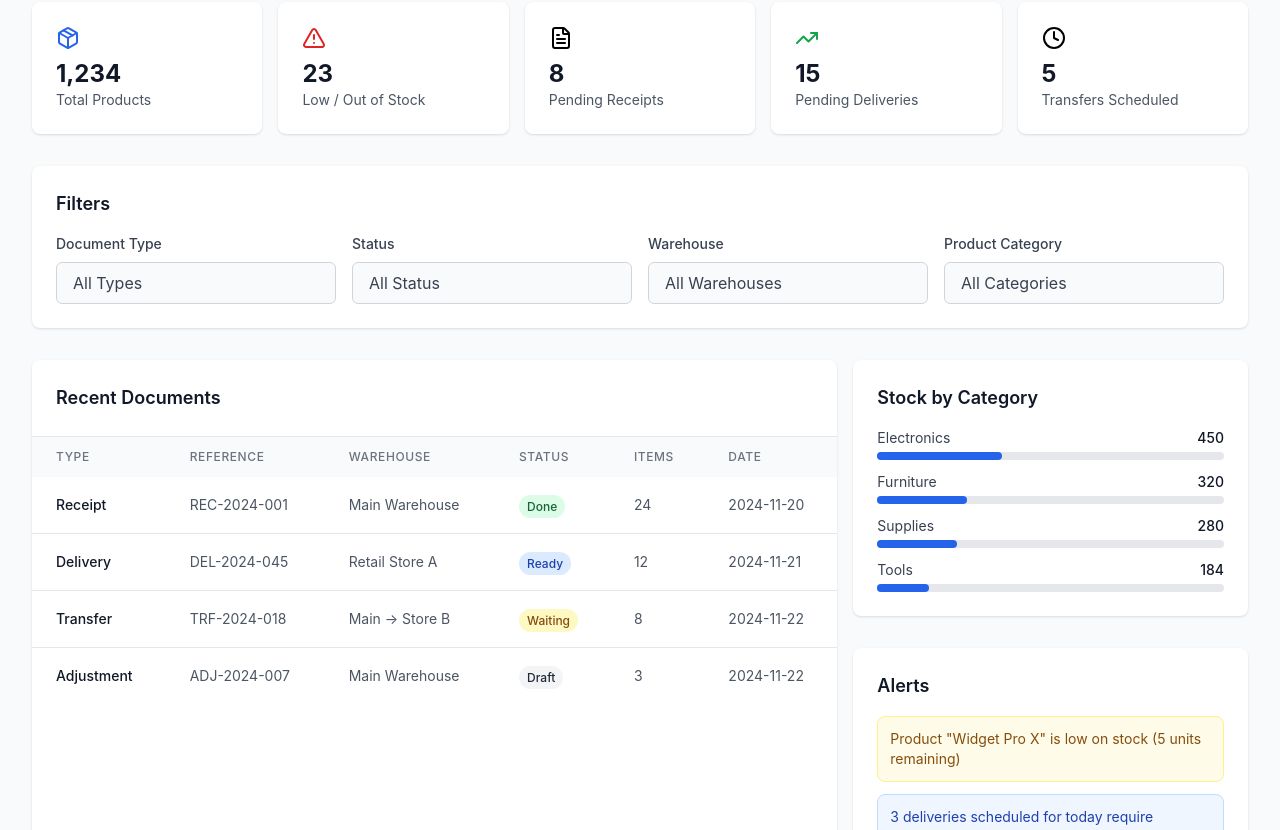
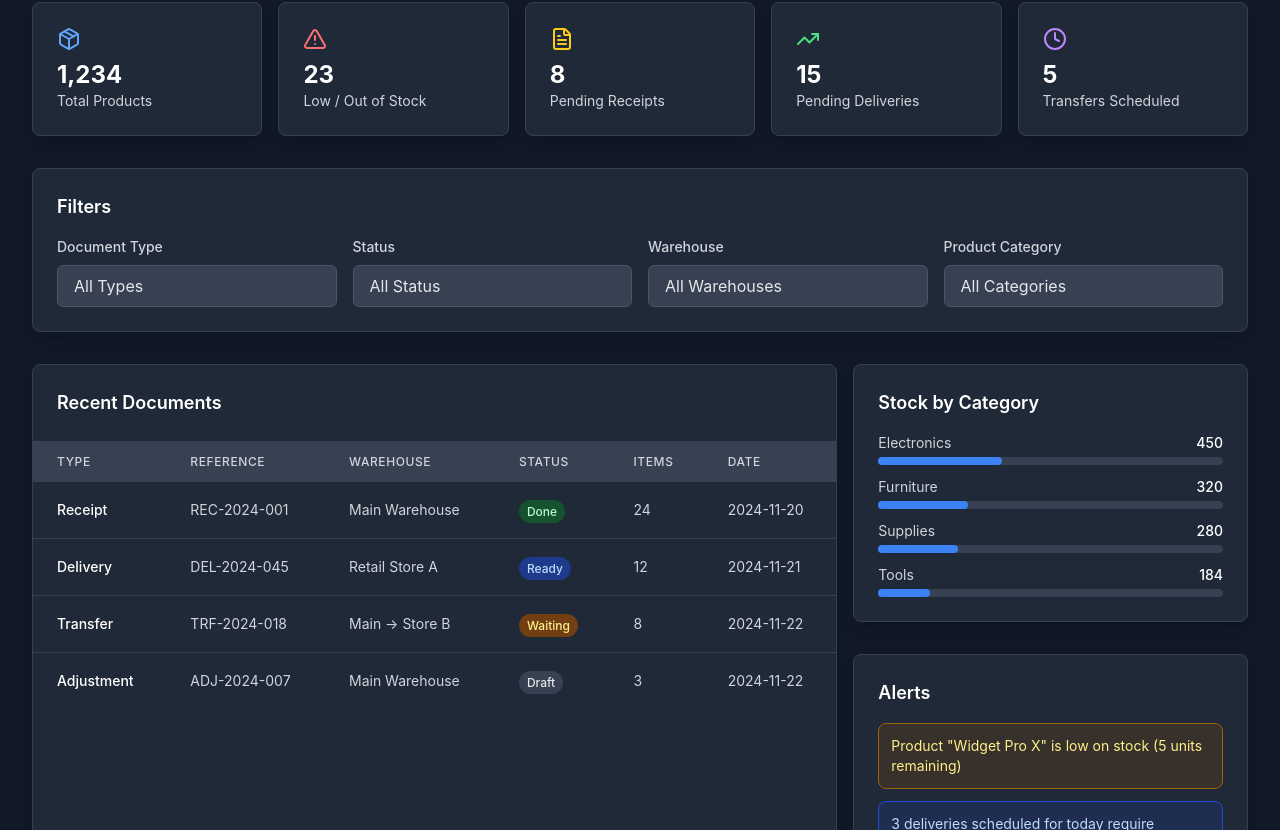
Before and after one commit to Darshanh20/ODDOxSPIT, a React (Vite) app in the folder client/: page / in a window 1280 px wide. Shown: the part 1350-2180 px from the top of the page. Built offline with nearby package versions, Linux system fonts and the light colour scheme.

Commit message:
feat: enhance DashboardSnapshot and Landing components for dark mode support

```diff
--- a/client/src/components/DashboardSnapshot.jsx
+++ b/client/src/components/DashboardSnapshot.jsx
@@ -24,8 +24,10 @@
 
 import React, { useState } from 'react'
 import { Package, AlertTriangle, FileText, TrendingUp, Clock } from 'lucide-react'
+import { useTheme } from '../contexts/ThemeContext'
 
 export default function DashboardSnapshot() {
+  const { theme } = useTheme()
   // Mock data for demonstration
   const kpis = [
     { label: 'Total Products', value: '1,234', icon: Package, color: 'blue' },
@@ -60,6 +62,16 @@ export default function DashboardSnapshot() {
 
   // Status badge color helper
   const getStatusColor = (status) => {
+    if (theme === 'dark') {
+      const colors = {
+        Done: 'bg-green-900 text-green-200',
+        Ready: 'bg-blue-900 text-blue-200',
+        Waiting: 'bg-yellow-900 text-yellow-200',
+        Draft: 'bg-gray-700 text-gray-200',
+        Canceled: 'bg-red-900 text-red-200'
+      }
+      return colors[status] || 'bg-gray-700 text-gray-200'
+    } else {
       const colors = {
         Done: 'bg-green-100 text-green-800',
         Ready: 'bg-blue-100 text-blue-800',
@@ -69,8 +81,17 @@ export default function DashboardSnapshot() {
       }
       return colors[status] || 'bg-gray-100 text-gray-800'
     }
+  }
 
   const getAlertColor = (type) => {
+    if (theme === 'dark') {
+      const colors = {
+        warning: 'bg-yellow-900/30 border-yellow-700 text-yellow-200',
+        info: 'bg-blue-900/30 border-blue-700 text-blue-200',
+        success: 'bg-green-900/30 border-green-700 text-green-200'
+      }
+      return colors[type] || 'bg-gray-800 border-gray-700 text-gray-200'
+    } else {
       const colors = {
         warning: 'bg-yellow-50 border-yellow-200 text-yellow-800',
         info: 'bg-blue-50 border-blue-200 text-blue-800',
@@ -78,16 +99,17 @@ export default function DashboardSnapshot() {
       }
       return colors[type] || 'bg-gray-50 border-gray-200 text-gray-800'
     }
+  }
 
   return (
-    <section id="dashboard-snapshot" className="bg-gray-50 py-16 px-4 sm:px-6 lg:px-8">
+    <section id="dashboard-snapshot" className="bg-gray-50 dark:bg-gray-900 py-16 px-4 sm:px-6 lg:px-8 transition-colors duration-300">
       <div className="max-w-7xl mx-auto">
         {/* Section Header */}
         <div className="text-center mb-12">
-          <h2 className="text-3xl sm:text-4xl font-bold text-gray-900 mb-4">
+          <h2 className="text-3xl sm:text-4xl font-bold text-gray-900 dark:text-white mb-4">
             Dashboard Snapshot
           </h2>
-          <p className="text-lg text-gray-600 max-w-2xl mx-auto">
+          <p className="text-lg text-gray-600 dark:text-gray-300 max-w-2xl mx-auto">
             Get a glimpse of your inventory operations at a glance. Real-time insights, quick actions, and intelligent alerts.
           </p>
         </div>
@@ -96,61 +118,68 @@ export default function DashboardSnapshot() {
         <div className="grid grid-cols-1 sm:grid-cols-2 lg:grid-cols-5 gap-4 mb-8">
           {kpis.map((kpi, index) => {
             const Icon = kpi.icon
+            const colorClasses = {
+              blue: 'text-blue-600 dark:text-blue-400',
+              red: 'text-red-600 dark:text-red-400',
+              yellow: 'text-yellow-600 dark:text-yellow-400',
+              green: 'text-green-600 dark:text-green-400',
+              purple: 'text-purple-600 dark:text-purple-400'
+            }
             return (
               <div
                 key={index}
-                className="bg-white rounded-lg shadow p-6 hover:shadow-lg transition-shadow duration-300"
+                className="bg-white dark:bg-gray-800 border border-gray-200 dark:border-gray-700 rounded-lg shadow-lg p-6 hover:shadow-xl hover:border-gray-300 dark:hover:border-gray-600 transition-all duration-300"
               >
                 <div className="flex items-center justify-between mb-2">
-                  <Icon className={`w-6 h-6 text-${kpi.color}-600`} />
+                  <Icon className={`w-6 h-6 ${colorClasses[kpi.color] || 'text-gray-600 dark:text-gray-400'}`} />
                 </div>
-                <div className="text-2xl font-bold text-gray-900">{kpi.value}</div>
-                <div className="text-sm text-gray-600">{kpi.label}</div>
+                <div className="text-2xl font-bold text-gray-900 dark:text-white">{kpi.value}</div>
+                <div className="text-sm text-gray-600 dark:text-gray-300">{kpi.label}</div>
               </div>
             )
           })}
         </div>
 
         {/* Dynamic Filters */}
-        <div className="bg-white rounded-lg shadow p-6 mb-8">
-          <h3 className="text-lg font-semibold text-gray-900 mb-4">Filters</h3>
+        <div className="bg-white dark:bg-gray-800 border border-gray-200 dark:border-gray-700 rounded-lg shadow-lg p-6 mb-8">
+          <h3 className="text-lg font-semibold text-gray-900 dark:text-white mb-4">Filters</h3>
           <div className="grid grid-cols-1 sm:grid-cols-2 lg:grid-cols-4 gap-4">
             {/* Document Type Filter */}
             <div>
-              <label className="block text-sm font-medium text-gray-700 mb-2">
+              <label className="block text-sm font-medium text-gray-700 dark:text-gray-300 mb-2">
                 Document Type
               </label>
-              <div className="px-4 py-2 bg-gray-50 border border-gray-300 rounded-md text-gray-700">
+              <div className="px-4 py-2 bg-gray-50 dark:bg-gray-700 border border-gray-300 dark:border-gray-600 rounded-md text-gray-700 dark:text-gray-200">
                 All Types
               </div>
             </div>
 
             {/* Status Filter */}
             <div>
-              <label className="block text-sm font-medium text-gray-700 mb-2">
+              <label className="block text-sm font-medium text-gray-700 dark:text-gray-300 mb-2">
                 Status
               </label>
-              <div className="px-4 py-2 bg-gray-50 border border-gray-300 rounded-md text-gray-700">
+              <div className="px-4 py-2 bg-gray-50 dark:bg-gray-700 border border-gray-300 dark:border-gray-600 rounded-md text-gray-700 dark:text-gray-200">
                 All Status
               </div>
             </div>
 
             {/* Warehouse Filter */}
             <div>
-              <label className="block text-sm font-medium text-gray-700 mb-2">
+              <label className="block text-sm font-medium text-gray-700 dark:text-gray-300 mb-2">
                 Warehouse
               </label>
-              <div className="px-4 py-2 bg-gray-50 border border-gray-300 rounded-md text-gray-700">
+              <div className="px-4 py-2 bg-gray-50 dark:bg-gray-700 border border-gray-300 dark:border-gray-600 rounded-md text-gray-700 dark:text-gray-200">
                 All Warehouses
               </div>
             </div>
 
             {/* Category Filter */}
             <div>
-              <label className="block text-sm font-medium text-gray-700 mb-2">
+              <label className="block text-sm font-medium text-gray-700 dark:text-gray-300 mb-2">
                 Product Category
               </label>
-              <div className="px-4 py-2 bg-gray-50 border border-gray-300 rounded-md text-gray-700">
+              <div className="px-4 py-2 bg-gray-50 dark:bg-gray-700 border border-gray-300 dark:border-gray-600 rounded-md text-gray-700 dark:text-gray-200">
                 All Categories
               </div>
             </div>
@@ -160,35 +189,35 @@ export default function DashboardSnapshot() {
         {/* Content Grid: Documents Table + Charts */}
         <div className="grid grid-cols-1 lg:grid-cols-3 gap-8 mb-8">
           {/* Recent Documents Table */}
-          <div className="lg:col-span-2 bg-white rounded-lg shadow overflow-hidden">
-            <div className="p-6 border-b border-gray-200">
-              <h3 className="text-lg font-semibold text-gray-900">Recent Documents</h3>
+          <div className="lg:col-span-2 bg-white dark:bg-gray-800 border border-gray-200 dark:border-gray-700 rounded-lg shadow-lg overflow-hidden">
+            <div className="p-6 border-b border-gray-200 dark:border-gray-700">
+              <h3 className="text-lg font-semibold text-gray-900 dark:text-white">Recent Documents</h3>
             </div>
             <div className="overflow-x-auto">
               <table className="w-full">
-                <thead className="bg-gray-50">
+                <thead className="bg-gray-50 dark:bg-gray-700">
                   <tr>
-                    <th className="px-6 py-3 text-left text-xs font-medium text-gray-500 uppercase tracking-wider">Type</th>
-                    <th className="px-6 py-3 text-left text-xs font-medium text-gray-500 uppercase tracking-wider">Reference</th>
-                    <th className="px-6 py-3 text-left text-xs font-medium text-gray-500 uppercase tracking-wider">Warehouse</th>
-                    <th className="px-6 py-3 text-left text-xs font-medium text-gray-500 uppercase tracking-wider">Status</th>
-                    <th className="px-6 py-3 text-left text-xs font-medium text-gray-500 uppercase tracking-wider">Items</th>
-                    <th className="px-6 py-3 text-left text-xs font-medium text-gray-500 uppercase tracking-wider">Date</th>
+                    <th className="px-6 py-3 text-left text-xs font-medium text-gray-500 dark:text-gray-300 uppercase tracking-wider">Type</th>
+                    <th className="px-6 py-3 text-left text-xs font-medium text-gray-500 dark:text-gray-300 uppercase tracking-wider">Reference</th>
+                    <th className="px-6 py-3 text-left text-xs font-medium text-gray-500 dark:text-gray-300 uppercase tracking-wider">Warehouse</th>
+                    <th className="px-6 py-3 text-left text-xs font-medium text-gray-500 dark:text-gray-300 uppercase tracking-wider">Status</th>
+                    <th className="px-6 py-3 text-left text-xs font-medium text-gray-500 dark:text-gray-300 uppercase tracking-wider">Items</th>
+                    <th className="px-6 py-3 text-left text-xs font-medium text-gray-500 dark:text-gray-300 uppercase tracking-wider">Date</th>
                   </tr>
                 </thead>
-                <tbody className="bg-white divide-y divide-gray-200">
+                <tbody className="bg-white dark:bg-gray-800 divide-y divide-gray-200 dark:divide-gray-700">
                   {recentDocs.map((doc, index) => (
-                    <tr key={index} className="hover:bg-gray-50 transition-colors">
-                      <td className="px-6 py-4 whitespace-nowrap text-sm font-medium text-gray-900">{doc.type}</td>
-                      <td className="px-6 py-4 whitespace-nowrap text-sm text-gray-600">{doc.ref}</td>
-                      <td className="px-6 py-4 whitespace-nowrap text-sm text-gray-600">{doc.warehouse}</td>
+                    <tr key={index} className="hover:bg-gray-50 dark:hover:bg-gray-700 transition-colors">
+                      <td className="px-6 py-4 whitespace-nowrap text-sm font-medium text-gray-900 dark:text-white">{doc.type}</td>
+                      <td className="px-6 py-4 whitespace-nowrap text-sm text-gray-600 dark:text-gray-300">{doc.ref}</td>
+                      <td className="px-6 py-4 whitespace-nowrap text-sm text-gray-600 dark:text-gray-300">{doc.warehouse}</td>
                       <td className="px-6 py-4 whitespace-nowrap">
                         <span className={`px-2 py-1 text-xs font-medium rounded-full ${getStatusColor(doc.status)}`}>
                           {doc.status}
                         </span>
                       </td>
-                      <td className="px-6 py-4 whitespace-nowrap text-sm text-gray-600">{doc.items}</td>
-                      <td className="px-6 py-4 whitespace-nowrap text-sm text-gray-600">{doc.date}</td>
+                      <td className="px-6 py-4 whitespace-nowrap text-sm text-gray-600 dark:text-gray-300">{doc.items}</td>
+                      <td className="px-6 py-4 whitespace-nowrap text-sm text-gray-600 dark:text-gray-300">{doc.date}</td>
                     </tr>
                   ))}
                 </tbody>
@@ -199,18 +228,18 @@ export default function DashboardSnapshot() {
           {/* Charts Column */}
           <div className="space-y-8">
             {/* Stock by Category Chart */}
-            <div className="bg-white rounded-lg shadow p-6">
-              <h3 className="text-lg font-semibold text-gray-900 mb-4">Stock by Category</h3>
+            <div className="bg-white dark:bg-gray-800 border border-gray-200 dark:border-gray-700 rounded-lg shadow-lg p-6">
+              <h3 className="text-lg font-semibold text-gray-900 dark:text-white mb-4">Stock by Category</h3>
               <div className="space-y-3">
                 {stockByCategory.map((item, index) => (
                   <div key={index}>
                     <div className="flex justify-between text-sm mb-1">
-                      <span className="text-gray-700">{item.category}</span>
-                      <span className="text-gray-900 font-medium">{item.count}</span>
+                      <span className="text-gray-700 dark:text-gray-300">{item.category}</span>
+                      <span className="text-gray-900 dark:text-white font-medium">{item.count}</span>
                     </div>
-                    <div className="w-full bg-gray-200 rounded-full h-2">
+                    <div className="w-full bg-gray-200 dark:bg-gray-700 rounded-full h-2">
                       <div
-                        className="bg-blue-600 h-2 rounded-full transition-all duration-500"
+                        className="bg-blue-600 dark:bg-blue-500 h-2 rounded-full transition-all duration-500"
                         style={{ width: `${item.percentage}%` }}
                       />
                     </div>
@@ -220,8 +249,8 @@ export default function DashboardSnapshot() {
             </div>
 
             {/* Alerts Box */}
-            <div className="bg-white rounded-lg shadow p-6">
-              <h3 className="text-lg font-semibold text-gray-900 mb-4">Alerts</h3>
+            <div className="bg-white dark:bg-gray-800 border border-gray-200 dark:border-gray-700 rounded-lg shadow-lg p-6">
+              <h3 className="text-lg font-semibold text-gray-900 dark:text-white mb-4">Alerts</h3>
               <div className="space-y-3" aria-live="polite">
                 {alerts.map((alert, index) => (
                   <div
--- a/client/src/pages/Landing.jsx
+++ b/client/src/pages/Landing.jsx
@@ -11,8 +11,7 @@ export default function Landing() {
   }, [])
 
   return (
-    <div className="min-h-screen bg-white dark:bg-gray-900 overflow-hidden">
-
+    <div className="min-h-screen bg-white dark:bg-gray-900 overflow-hidden transition-colors duration-300">
       {/* Hero Section */}
       <section className="max-w-7xl mx-auto px-4 sm:px-6 lg:px-8 py-20">
         <div className="text-center mb-20">
```
Lines whose indentation alone changed are shown as unchanged.
